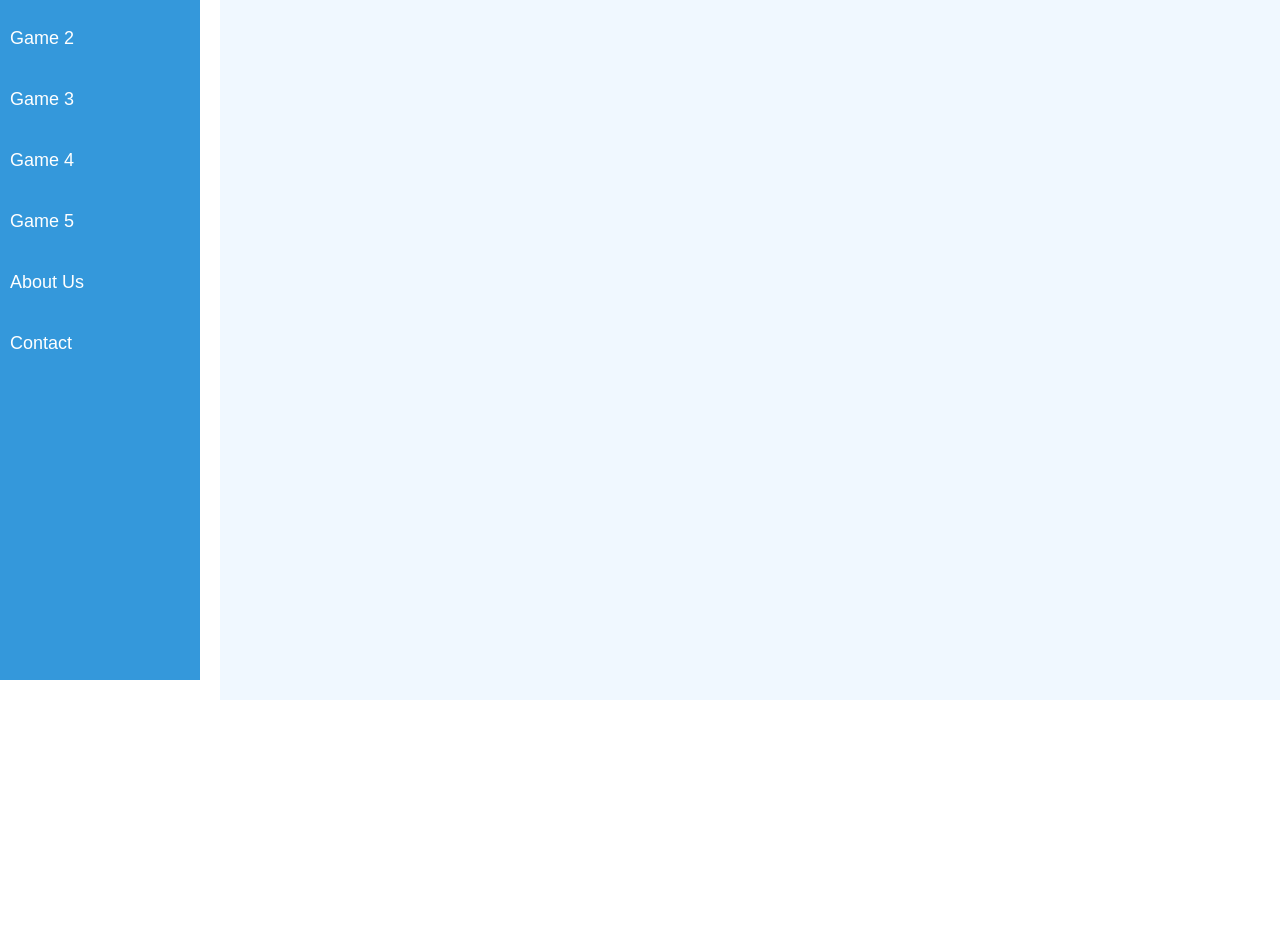
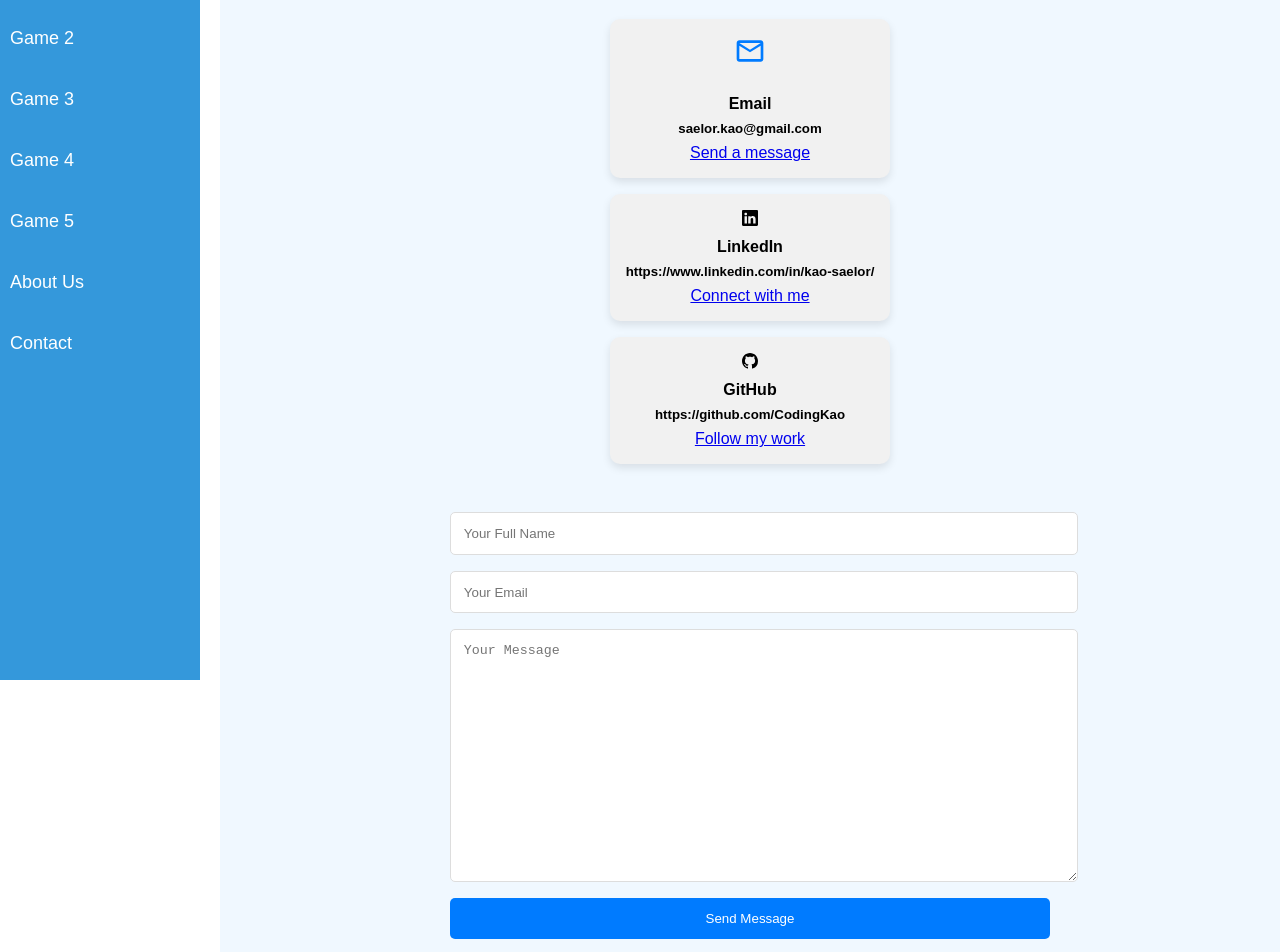
Before and after one commit to CodingKao/js-game-portfolio, a React (Create React App) app in the folder fin-edu-games/: page /contact in a window 1280 px wide. Shown: the part 140-1092 px from the top of the page. Before the commit the page ends 840 px from the top, so only its background shows below. Built offline with nearby package versions, Linux system fonts and the light colour scheme.

Commit message:
added contact me page

```diff
--- a/fin-edu-games/package.json
+++ b/fin-edu-games/package.json
@@ -6,6 +6,8 @@
     "@testing-library/jest-dom": "^5.17.0",
     "@testing-library/react": "^13.4.0",
     "@testing-library/user-event": "^13.5.0",
+    "emailjs": "^4.0.3",
+    "emailjs-com": "^3.2.0",
     "react": "^18.3.1",
     "react-dom": "^18.3.1",
     "react-icons": "^5.3.0",
--- a/fin-edu-games/src/components/pages/Contact.jsx
+++ b/fin-edu-games/src/components/pages/Contact.jsx
@@ -1,13 +1,62 @@
 // pages/Game1.jsx
 import React from 'react';
+import './contact.css';
+import { MdOutlineEmail } from 'react-icons/md';
+import { BsLinkedin } from 'react-icons/bs'
+import { BsGithub } from 'react-icons/bs'
+import emailjs from 'emailjs-com';
+import { useRef } from 'react';
 
 const Contact = () => {
+  const form = useRef();
+
+  const sendEmail = (e) => {
+      e.preventDefault();
+
+      emailjs.sendForm('service_in0ob0t', 'template_xsfj3gt', form.current, 'vJFPuweGb_rfTPAMt')
+
+      e.target.reset()
+    };
+
   return (
-    <div>
-      <h1>Contact</h1>
-      <p>Welcome to Game 1! This is where you play the first financial game.</p>
-    </div>
-  );
-};
+      <section id='contact'>
+          <h5>Get In Touch</h5>
+          <h2>Contact Me</h2>
 
-export default Contact;
+          <div className="container contact__container">
+              <div className="contact__options">
+                  <article className="contact__option">
+                      <MdOutlineEmail className='contact__option-icon'/>
+                      <h4>Email</h4>
+                      <h5>saelor.kao@gmail.com</h5>
+                      <a href="mailto:saelor.kao@gmail.com" target="_blank_">Send a message</a>
+                  </article>
+
+                  <article className="contact__option">
+                      <BsLinkedin />
+                      <h4>LinkedIn</h4>
+                      <h5>https://www.linkedin.com/in/kao-saelor/</h5>
+                      <a href="https://www.linkedin.com/in/kao-saelor/" target="_blank_">Connect with me</a>
+                  </article>
+
+                  <article className="contact__option">
+                      <BsGithub />
+                      <h4>GitHub</h4>
+                      <h5>https://github.com/CodingKao</h5>
+                      <a href="https://github.com/CodingKao" target="_blank_">Follow my work</a>
+                  </article>
+
+              </div>
+              <form ref={form} onSubmit={sendEmail}>
+                  <input type="text" name='name' placeholder='Your Full Name' required></input>
+                  <input type="email" name='email' placeholder='Your Email' required></input>
+                  <textarea name="message" rows="15" placeholder="Your Message" required></textarea>
+                  <button type='submit' className='btn btn-primary'>Send Message</button>
+              </form>
+
+          </div>
+      </section>
+  )
+}
+
+export default Contact
--- /dev/null
+++ b/fin-edu-games/src/components/pages/contact.css
@@ -0,0 +1,64 @@
+/* Contact Section Styling */
+#contact {
+    padding: 2rem 0;
+}
+
+.contact__container {
+    display: flex;
+    flex-direction: column;
+    align-items: center;
+}
+
+.contact__options {
+    display: flex;
+    flex-direction: column;
+    margin-bottom: 2rem;
+}
+
+.contact__option {
+    background: #f1f1f1;
+    border-radius: 10px;
+    padding: 1rem;
+    margin-bottom: 1rem;
+    text-align: center;
+    box-shadow: 0 4px 8px rgba(0, 0, 0, 0.1);
+}
+
+.contact__option-icon {
+    font-size: 2rem;
+    margin-bottom: 1rem;
+    color: #007bff;
+}
+
+.contact__option h4, .contact__option h5 {
+    margin: 0.5rem 0;
+}
+
+form {
+    display: flex;
+    flex-direction: column;
+    width: 100%;
+    max-width: 600px;
+    gap: 1rem;
+}
+
+form input, form textarea {
+    width: 100%;
+    padding: 0.8rem;
+    border-radius: 5px;
+    border: 1px solid #ddd;
+}
+
+form button {
+    padding: 0.8rem;
+    border: none;
+    border-radius: 5px;
+    background-color: #007bff;
+    color: white;
+    cursor: pointer;
+    transition: background-color 0.3s;
+}
+
+form button:hover {
+    background-color: #0056b3;
+}
```
Also changed, not shown: 1 other file (tests, documents, lock files or other folders).
